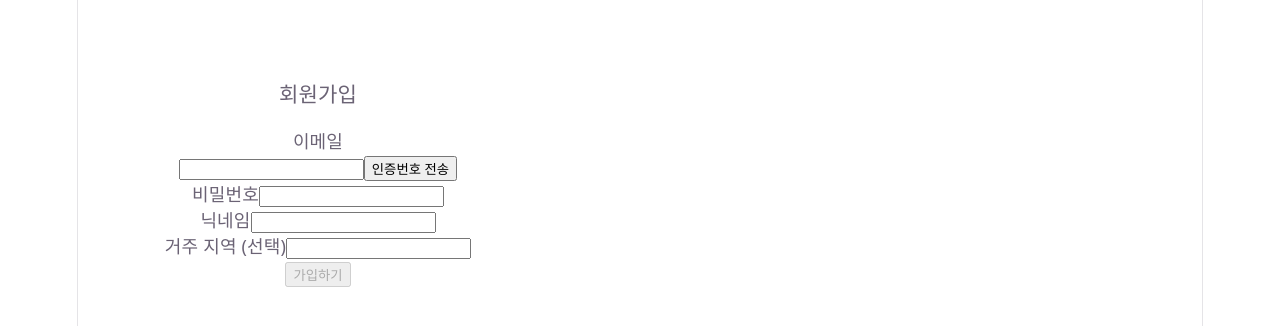
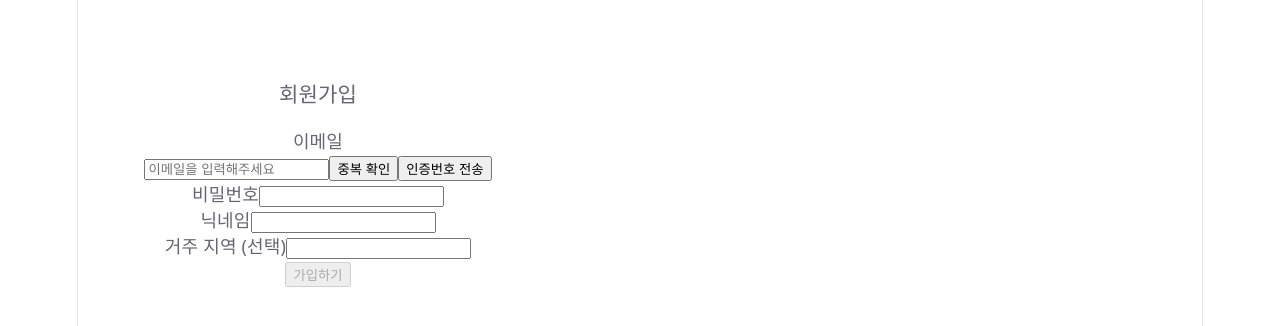
Before and after one commit to Minjae1357/React-TripFinder, a React (Vite) app: page /signup in a window 1280 px wide. Shown: the top 326 px of the page. Built offline with nearby package versions, Linux system fonts and the light colour scheme.

Commit message:
feat: 회원가입 폼에 이메일 중복확인 기능 추가
- 소셜 가입 시 이메일 readOnly 해제하여 직접 수정 가능하도록 변경
- 이메일 중복확인 버튼 및 POST auth/check-email 연동
- 중복확인 통과 전까지 가입하기 버튼 비활성화 처리

```diff
--- a/src/features/auth/pages/SignupPage.jsx
+++ b/src/features/auth/pages/SignupPage.jsx
@@ -94,6 +94,19 @@ function SignupPage() {
     }
   };
 
+  const handleCheckEmail = async (e) => {
+    e.preventDefault();
+    if (!form.loginEmail) return setError('이메일을 입력해주세요.');
+    try {
+      setError('');
+      await axiosInstance.post('auth/email-check', { email: form.loginEmail });
+      setIsEmailVerified(true);
+      setSuccessMsg('사용 가능한 이메일입니다.');
+    } catch (err) {
+      setError(err.response?.data?.error || '이미 사용 중인 이메일입니다.');
+    }
+  };
+
   return (
     <Container style={{ maxWidth: '480px', marginTop: '60px' }}>
       <h3 className="mb-4">{isSocial ? '소셜 추가 정보 입력' : '회원가입'}</h3>
@@ -110,10 +123,13 @@ function SignupPage() {
               name="loginEmail"
               value={form.loginEmail}
               onChange={handleChange}
-              readOnly={isSocial} // 소셜 계정은 이메일 수정 불가
               disabled={isEmailVerified && !isSocial}
+              placeholder='이메일을 입력해주세요'
               required
             />
+             <Button variant="outline-primary" onClick={handleCheckEmail}>
+              {isEmailVerified ? '인증 완료' : '중복 확인'}
+             </Button>
             {/* 일반 가입일 때만 인증번호 전송 버튼 표시 */}
             {!isSocial && (
               <Button
@@ -141,9 +157,10 @@ function SignupPage() {
               <Button variant="outline-success" onClick={handleVerifyEmail}>
                 인증 확인
               </Button>
-            </InputGroup>
+              </InputGroup>
           </Form.Group>
         )}
+
 
         {/* 비밀번호 (소셜 가입은 임의값 지정 또는 숨김 가능) */}
         <Form.Group className="mb-3">
```
